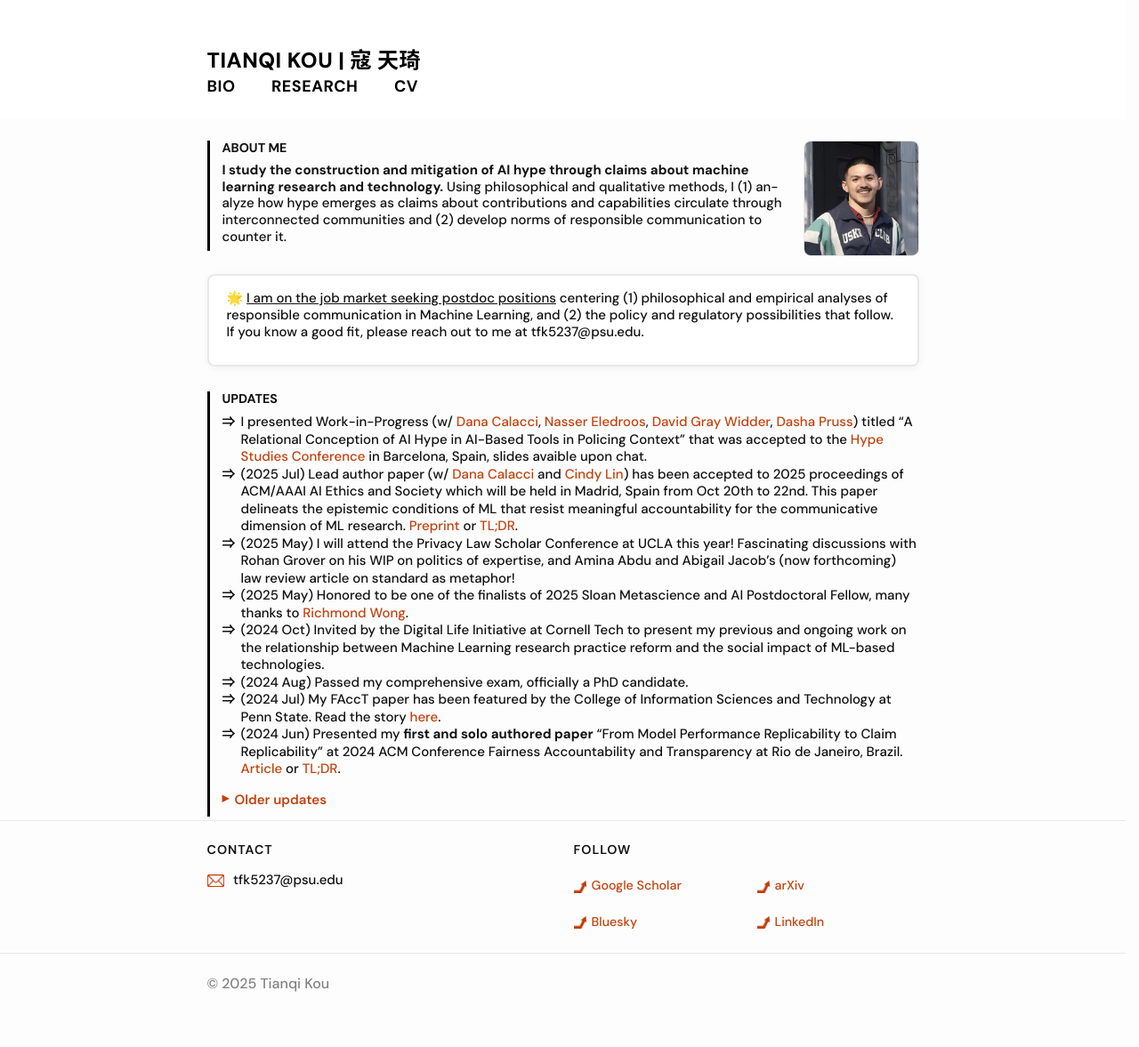
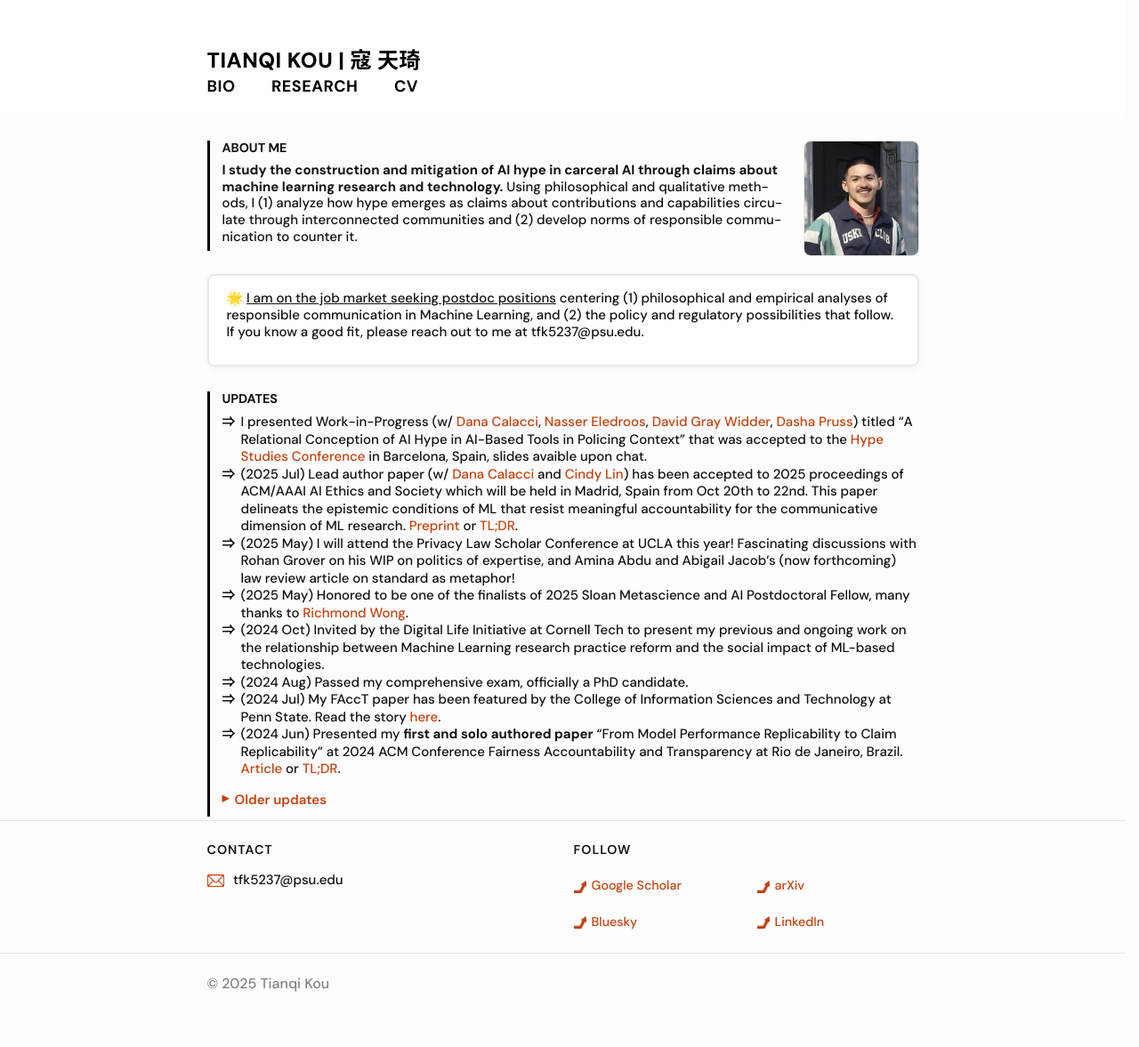
Before and after one commit to koutianqi/koutianqi.github.io, a Jekyll site: the page built from index.markdown, in a window 1280 px wide. Shown: the whole page at 89% size. Built offline with Jekyll 4.4.1, drawn with Linux system fonts in a browser that asks for light colours.

Commit message:
Update index.markdown

```diff
--- a/index.markdown
+++ b/index.markdown
@@ -10,7 +10,7 @@
   <h2 class="mobile-only"><strong>ABOUT ME</strong></h2>
 
 
-**I study the construction and mitigation of AI hype through claims about machine learning research and technology.** Using philosophical and qualitative methods, I (1) analyze how hype emerges as claims about contributions and capabilities circulate through interconnected communities and (2) develop norms of responsible communication to counter it.
+**I study the construction and mitigation of AI hype in carceral AI through claims about machine learning research and technology.** Using philosophical and qualitative methods, I (1) analyze how hype emerges as claims about contributions and capabilities circulate through interconnected communities and (2) develop norms of responsible communication to counter it.
 
   </div>
   <img class="headshot" src="{{ "/assets/img/headshot_crop.jpg" | relative_url }}" alt="Headshot" />
```
